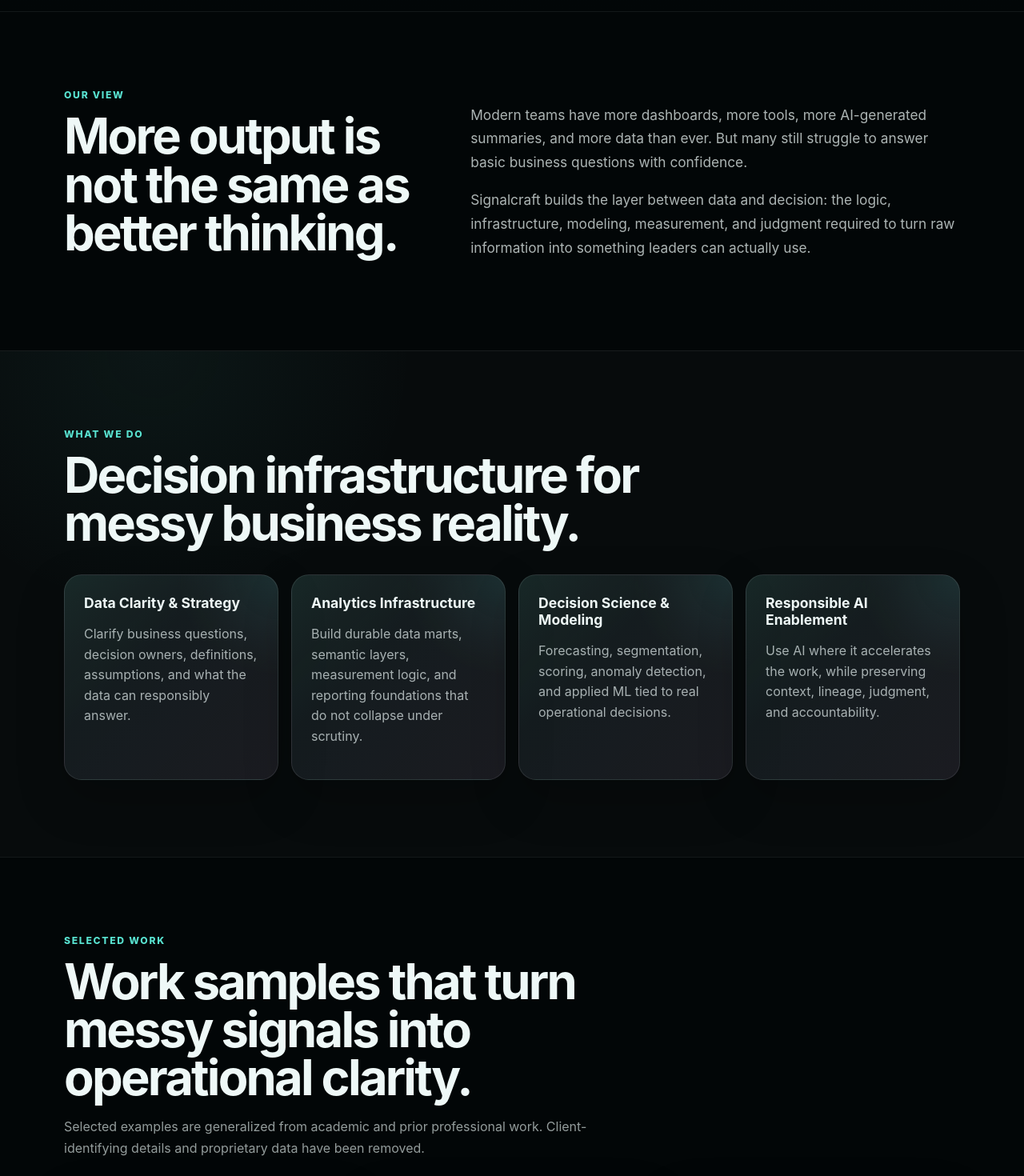
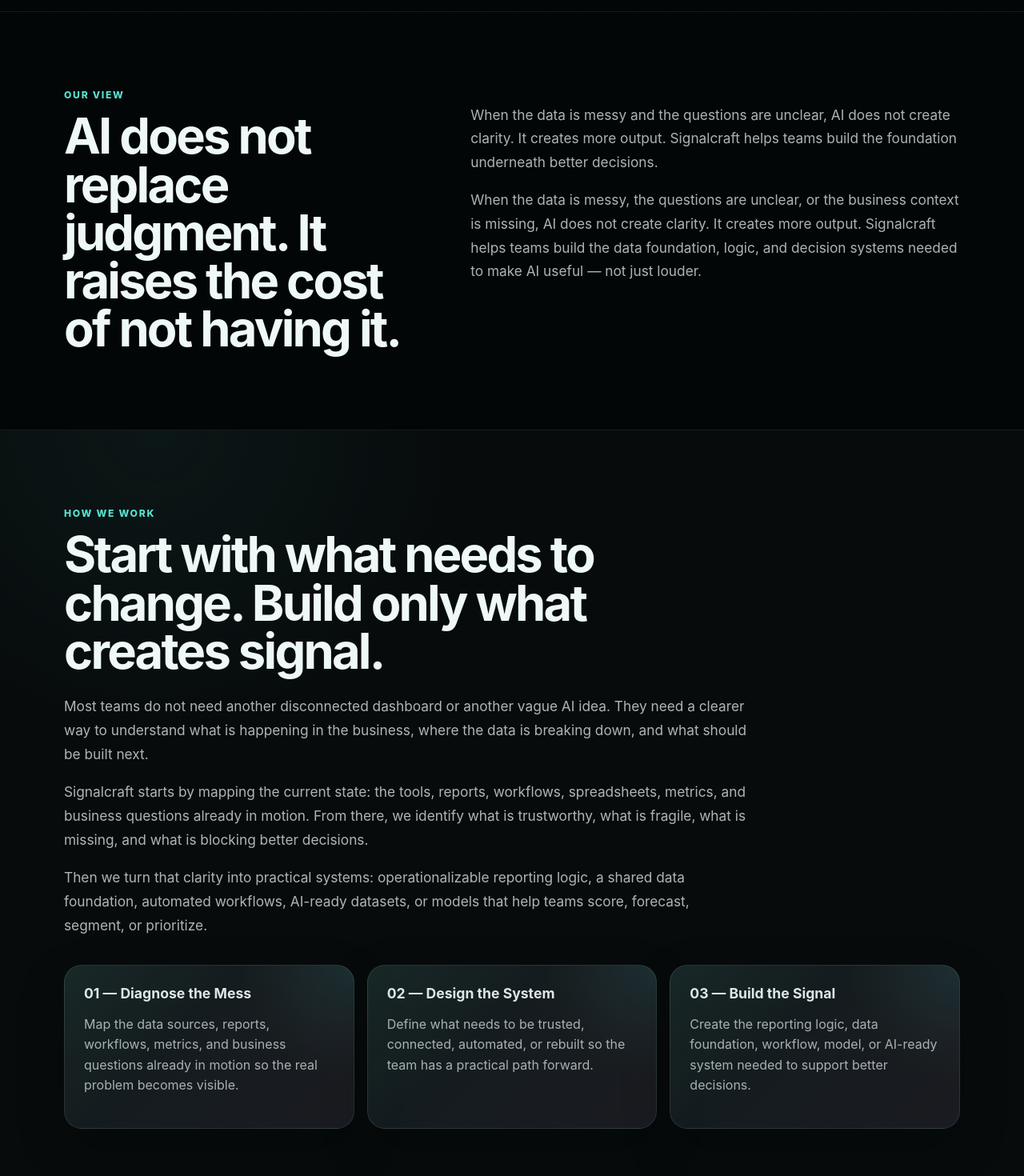
Before and after one commit to cmay45/portfolio, a React (Vite) app: page / in a window 1280 px wide. Shown: the part 820-2290 px from the top of the page at 80% size. Built offline with nearby package versions, Linux system fonts and the light colour scheme.

Commit message:
updated copy

```diff
--- a/src/App.jsx
+++ b/src/App.jsx
@@ -4,22 +4,66 @@
 import CaseStudyModal from "./components/CaseStudyModal.jsx";
 import { caseStudies } from "./data/caseStudies.js";
 
-const services = [
+const workProcess = [
   {
-    title: "Data Clarity & Strategy",
-    text: "Clarify business questions, decision owners, definitions, assumptions, and what the data can responsibly answer.",
+    title: "01 — Diagnose the Mess",
+    text: "Map the data sources, reports, workflows, metrics, and business questions already in motion so the real problem becomes visible.",
   },
   {
-    title: "Analytics Infrastructure",
-    text: "Build durable data marts, semantic layers, measurement logic, and reporting foundations that do not collapse under scrutiny.",
+    title: "02 — Design the System",
+    text: "Define what needs to be trusted, connected, automated, or rebuilt so the team has a practical path forward.",
   },
   {
-    title: "Decision Science & Modeling",
-    text: "Forecasting, segmentation, scoring, anomaly detection, and applied ML tied to real operational decisions.",
+    title: "03 — Build the Signal",
+    text: "Create the reporting logic, data foundation, workflow, model, or AI-ready system needed to support better decisions.",
+  },
+];
+
+const faqs = [
+  {
+    question: "Do we need to know exactly what we need before reaching out?",
+    answer:
+      "No. Many Signalcraft projects begin with a messy business problem, not a finished technical request. You may know that reporting is unreliable, manual work is slowing the team down, or leadership wants better answers from the data. Part of the work is helping define what should be built and why.",
+  },
+    {
+    question: "Can you help if we already started?",
+    answer:
+      "Yes. Signalcraft can step into existing data work at different depths, from fixing reporting logic and dashboard issues to shaping deeper analytics, automation, modeling, or AI-ready infrastructure. The work starts by understanding what the system is supposed to help the business decide or change. From there, we focus on the pieces that create usable signal — not just more reports.",
+    },
+    {
+    question: "Is this dashboard work, data science, automation, or AI?",
+    answer:
+      "It can involve all of those, but Signalcraft is not limited to one tool or deliverable. The work usually starts with a business question and then moves backward into the data, systems, and logic needed to answer it reliably. Sometimes the right answer is a dashboard. Sometimes it is a cleaner data model, an automated workflow, a forecasting process, or an AI-ready foundation.",
   },
   {
-    title: "Responsible AI Enablement",
-    text: "Use AI where it accelerates the work, while preserving context, lineage, judgment, and accountability.",
+    question: "What kinds of companies are a good fit?",
+    answer:
+      "Signalcraft is built for growing companies whose data has outgrown spreadsheets, disconnected reports, and manual processes. This is often a good fit for marketing-led, sales-led, operations-heavy, or founder-led businesses that need clearer measurement and better decision support but do not have a full internal data team.",
+  },
+  {
+    question: "What problems do you help solve?",
+    answer:
+      "Common problems include unreliable reporting, disconnected marketing and sales data, manual spreadsheet workflows, unclear campaign performance, messy CRM data, inconsistent metrics, lack of source-of-truth reporting, and uncertainty around how to prepare for practical AI use.",
+  },
+  {
+    question: "Do you replace our existing tools?",
+    answer:
+      "Usually, no. Signalcraft often works with the tools a company already uses, such as HubSpot, GA4, ad platforms, spreadsheets, databases, Power BI, Looker, or cloud data systems. The goal is to make the existing data environment more reliable, connected, and useful before adding unnecessary complexity.",
+  },
+  {
+    question: "What does AI-ready mean?",
+    answer:
+      "AI-ready means your data is clean enough, connected enough, and well-defined enough to support useful automation, scoring, forecasting, segmentation, or decision support. AI is only as good as the business logic and data foundation underneath it.",
+  },
+  {
+    question: "Can you work with our agency or internal team?",
+    answer:
+      "Yes. Signalcraft can support internal teams, agency partners, or leadership directly. The work often sits between strategy, analytics, operations, and technical execution, helping translate business needs into systems that can actually be built and used.",
+  },
+  {
+    question: "What is the best first step?",
+    answer:
+      "The best first step is usually a focused audit or discovery project. This creates a map of the current data environment, identifies the biggest gaps, and produces a prioritized roadmap for what to fix, automate, or build next.",
   },
 ];
 
@@ -104,7 +148,7 @@
         </a>
 
         <nav className="navLinks desktopNav" aria-label="Main navigation">
-          <a href="#services">What we do</a>
+          <a href="#services">How we work</a>
           <a href="#work">Case studies</a>
           <a href="#about">About</a>
           <button type="button" onClick={() => setContactOpen(true)}>Contact</button>
@@ -123,7 +167,7 @@
         </button>
 
         <nav className={`mobileMenu ${menuOpen ? "open" : ""}`} aria-label="Mobile navigation">
-          <a href="#services" onClick={() => setMenuOpen(false)}>What we do</a>
+          <a href="#services" onClick={() => setMenuOpen(false)}>How we work</a>
           <a href="#work" onClick={() => setMenuOpen(false)}>Case studies</a>
           <a href="#about" onClick={() => setMenuOpen(false)}>About</a>
           <button
@@ -158,7 +202,7 @@
 
               <div className="heroActions">
                 <a className="primaryBtn" href="#services">
-                  What we do
+                  How we work
                 </a>
                 <a className="secondaryBtn" href="#work">View selected work</a>
               </div>
@@ -170,16 +214,14 @@
           <div className="wrap split">
             <div>
               <p className="eyebrow">Our view</p>
-              <h2>More output is not the same as better thinking.</h2>
+              <h2>AI does not replace judgment. It raises the cost of not having it.</h2>
             </div>
             <div className="bodyCopy">
               <p>
-                Modern teams have more dashboards, more tools, more AI-generated summaries, and more data than ever.
-                But many still struggle to answer basic business questions with confidence.
+                When the data is messy and the questions are unclear, AI does not create clarity. It creates more output. Signalcraft helps teams build the foundation underneath better decisions.
               </p>
               <p>
-                Signalcraft builds the layer between data and decision: the logic, infrastructure, modeling,
-                measurement, and judgment required to turn raw information into something leaders can actually use.
+              When the data is messy, the questions are unclear, or the business context is missing, AI does not create clarity. It creates more output. Signalcraft helps teams build the data foundation, logic, and decision systems needed to make AI useful — not just louder.
               </p>
             </div>
           </div>
@@ -187,14 +229,31 @@
 
         <section id="services" className="section altSection">
           <div className="wrap">
-            <p className="eyebrow">What we do</p>
-            <h2>Decision infrastructure for messy business reality.</h2>
+            <p className="eyebrow">How we work</p>
+            <h2>Start with what needs to change. Build only what creates signal.</h2>
 
-            <div className="cardGrid">
-              {services.map((service) => (
-                <article className="serviceCard" key={service.title}>
-                  <h3>{service.title}</h3>
-                  <p>{service.text}</p>
+            <div className="bodyCopy serviceIntro">
+              <p>
+                Most teams do not need another disconnected dashboard or another vague AI idea. They need a clearer
+                way to understand what is happening in the business, where the data is breaking down, and what should
+                be built next.
+              </p>
+              <p>
+                Signalcraft starts by mapping the current state: the tools, reports, workflows, spreadsheets, metrics,
+                and business questions already in motion. From there, we identify what is trustworthy, what is fragile,
+                what is missing, and what is blocking better decisions.
+              </p>
+              <p>
+                Then we turn that clarity into practical systems: operationalizable reporting logic, a shared data foundation,
+                automated workflows, AI-ready datasets, or models that help teams score, forecast, segment, or prioritize.
+              </p>
+            </div>
+
+            <div className="cardGrid processGrid">
+              {workProcess.map((step) => (
+                <article className="serviceCard processCard" key={step.title}>
+                  <h3>{step.title}</h3>
+                  <p>{step.text}</p>
                 </article>
               ))}
             </div>
@@ -204,11 +263,10 @@
         <section id="work" className="section">
           <div className="wrap">
             <p className="eyebrow">Selected work</p>
-            <h2>Work samples that turn messy signals into operational clarity.</h2>
+            <h2>Real work that turns scattered data into operational clarity.</h2>
 
             <p className="sectionIntro">
-              Selected examples are generalized from academic and prior professional work. Client-identifying
-              details and proprietary data have been removed.
+              Selected examples are generalized from prior work. Examples are anonymized to protect client and proprietary information.
             </p>
 
             <div className="workGrid">
@@ -224,6 +282,26 @@
                   <p>{item.summary}</p>
                   <span className="workCardCta">View case study →</span>
                 </button>
+              ))}
+            </div>
+          </div>
+        </section>
+
+        <section id="faq" className="section faqSection">
+          <div className="wrap faqWrap">
+            <p className="eyebrow">FAQ</p>
+            <h2>Questions before the work starts.</h2>
+            <p className="faqIntro">
+              You do not need to have the technical answer before reaching out. Most projects begin with a business
+              problem that needs to be clarified.
+            </p>
+
+            <div className="faqList">
+              {faqs.map((faq) => (
+                <details className="faqItem" key={faq.question}>
+                  <summary>{faq.question}</summary>
+                  <p>{faq.answer}</p>
+                </details>
               ))}
             </div>
           </div>
@@ -247,24 +325,21 @@
           <div className="wrap split aboutSplit">
             <div>
               <p className="eyebrow">About</p>
-              <h2>Built by someone who has lived inside messy business systems.</h2>
+              <h2>Built by someone who knows where signal gets lost.</h2>
             </div>
 
             <div className="bodyCopy aboutCopy">
               <p>
-                Signalcraft Analytics is led by Charlie May, a data scientist and ML engineer based in Indianapolis.
-                His work sits where analytics engineering, machine learning, data platforms, and business decision-making meet.
+                Signalcraft Analytics is led by Charlie May, a data scientist and machine learning engineer based in Indianapolis. His work sits where analytics engineering, machine learning, data platforms, and business decision-making meet.
               </p>
               <p>
-                Charlie came to this work through a 12-year career in digital commerce — building systems, running teams,
-                and learning that the most important problems are often buried in the data underneath the work.
+                Charlie came to this work through a 12-year career in digital commerce — building systems, leading teams, and being accountable for business results when the data foundation was not built for what the business needed next.
               </p>
               <p>
-                He is completing an M.S. in Data Analytics at Georgia Tech and has built production work across forecasting,
-                anomaly detection, causal measurement, pricing, operational modeling, and data infrastructure.
+                That experience shaped a practical point of view: start with what needs to change, expose the assumptions underneath the data, and build only what creates clearer decisions.
               </p>
               <p>
-                The through-line is simple: reduce noise, expose assumptions, and build decision systems people can actually trust.
+                He is completing an M.S. in Data Analytics at Georgia Tech and has built production work across forecasting, anomaly detection, causal measurement, pricing, operational modeling, and data infrastructure.
               </p>
             </div>
           </div>
--- a/src/styles.css
+++ b/src/styles.css
@@ -386,7 +386,7 @@
 }
 
 .ctaSection {
-  padding-top: 0;
+  padding: 96px 24px;
 }
 
 .ctaBox {
@@ -1201,7 +1201,7 @@
 }
 
 .aboutSection {
-  padding-top: 0;
+  padding: 96px 24px;
   background:
     radial-gradient(circle at 88% 4%, rgba(88,225,207,0.055), transparent 28%),
     radial-gradient(circle at 12% 46%, rgba(124,205,255,0.038), transparent 34%);
@@ -1284,3 +1284,130 @@
     gap: 26px;
   }
 }
+
+.serviceIntro {
+  max-width: 860px;
+  margin-top: 24px;
+}
+
+.serviceIntro p {
+  margin: 0 0 18px;
+}
+
+.serviceIntro p:last-child {
+  margin-bottom: 0;
+}
+
+.processGrid {
+  grid-template-columns: repeat(3, minmax(0, 1fr));
+}
+
+.processCard h3 {
+  color: rgba(238,248,247,0.92);
+}
+
+.faqSection {
+  background: #f4f5f1;
+  color: #121a1a;
+  border-top: 0;
+}
+
+.faqWrap {
+  max-width: 960px;
+}
+
+.faqSection .eyebrow {
+  color: #2a7f76;
+}
+
+.faqSection h2 {
+  color: #121a1a;
+}
+
+.faqIntro {
+  max-width: 700px;
+  margin: 18px 0 40px;
+  color: rgba(18, 26, 26, 0.68);
+  line-height: 1.65;
+  font-size: 1.05rem;
+}
+
+.faqList {
+  display: grid;
+  gap: 12px;
+}
+
+.faqItem {
+  border: 1px solid rgba(18, 26, 26, 0.11);
+  border-radius: 18px;
+  background: #ffffff;
+  box-shadow: 0 18px 42px rgba(2, 6, 7, 0.055);
+  overflow: hidden;
+}
+
+.faqItem summary {
+  position: relative;
+  cursor: pointer;
+  list-style: none;
+  padding: 22px 58px 22px 24px;
+  color: #121a1a;
+  font-weight: 800;
+  line-height: 1.35;
+}
+
+.faqItem summary::-webkit-details-marker {
+  display: none;
+}
+
+.faqItem summary::after {
+  content: "+";
+  position: absolute;
+  top: 50%;
+  right: 24px;
+  transform: translateY(-50%);
+  color: #2a7f76;
+  font-size: 1.35rem;
+  line-height: 1;
+}
+
+.faqItem[open] summary::after {
+  content: "–";
+}
+
+.faqItem p {
+  margin: 0;
+  padding: 0 24px 24px;
+  color: rgba(18, 26, 26, 0.72);
+  line-height: 1.68;
+}
+
+@media (max-width: 860px) {
+  .processGrid {
+    grid-template-columns: 1fr;
+  }
+
+  .faqSection {
+    padding: 72px 0;
+  }
+
+  .faqItem summary {
+    padding: 20px 52px 20px 20px;
+  }
+
+  .faqItem summary::after {
+    right: 20px;
+  }
+
+  .faqItem p {
+    padding: 0 20px 22px;
+  }
+
+  .footerInner {
+    justify-items: center;
+    text-align: center;
+  }
+
+  .footerLegal {
+    justify-items: center;
+  }
+}
```
Also changed, not shown: 2 other files (tests, documents, lock files or other folders).
